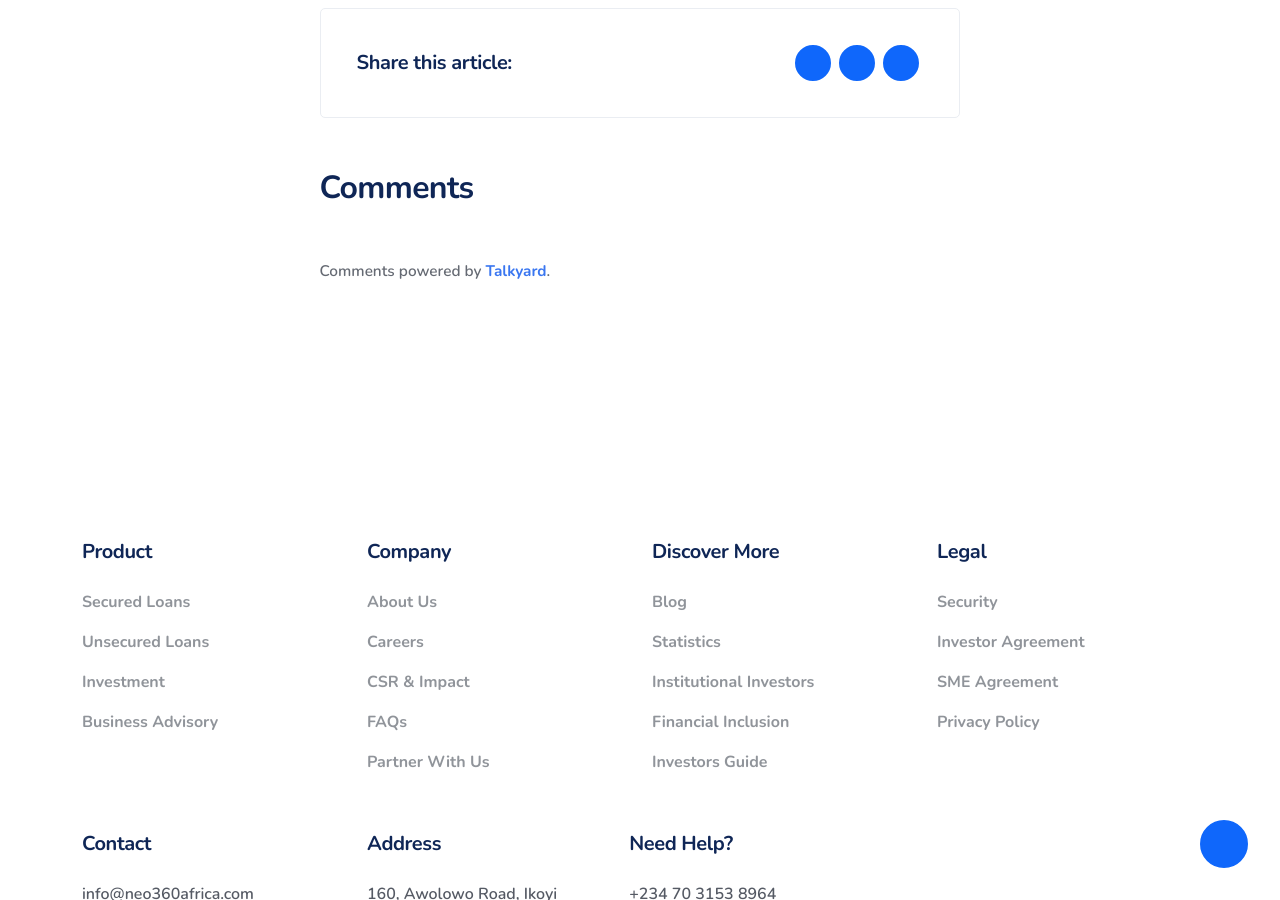
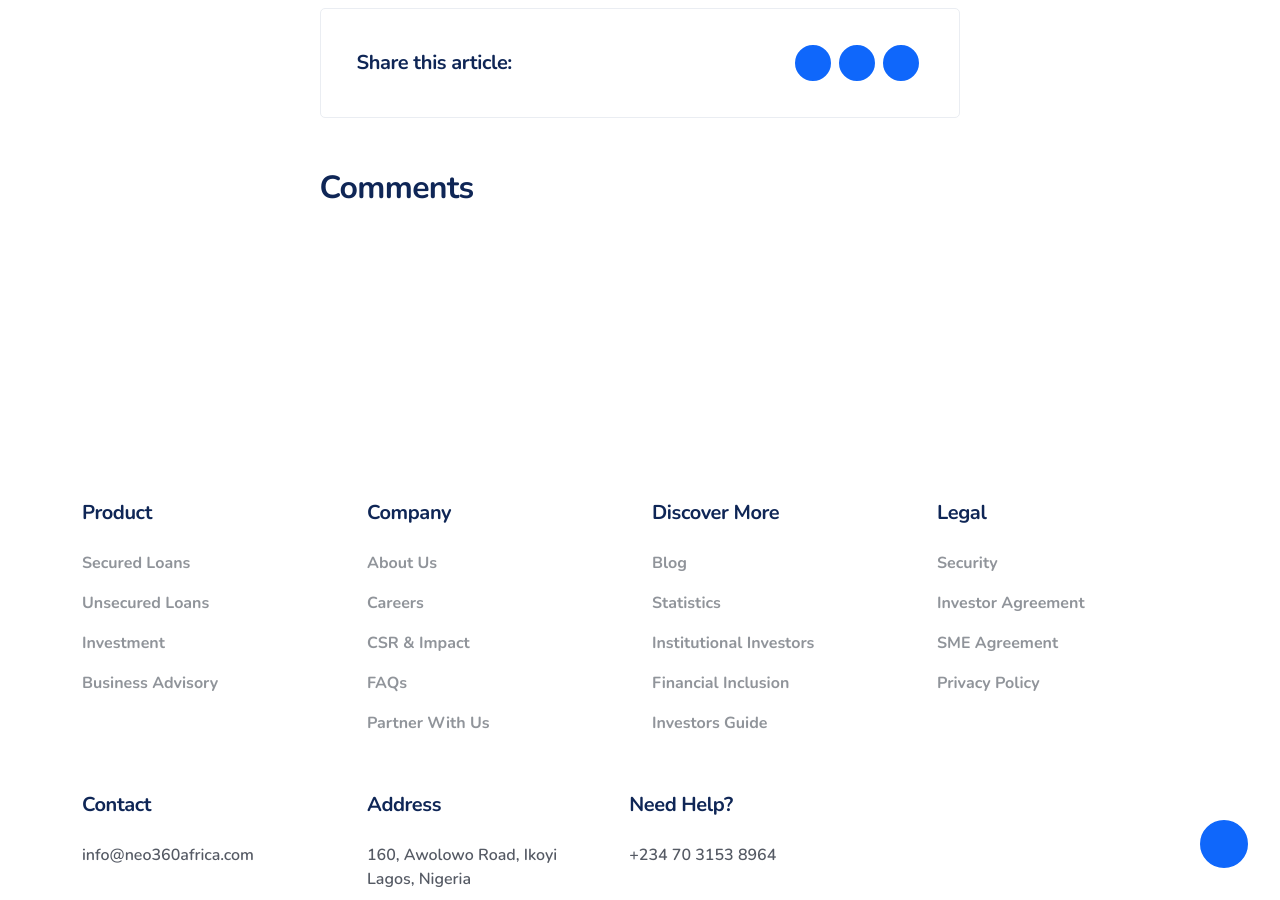
Before and after one commit to neo360africa3/neo360africa3.github.io, a Jekyll site: the page built from _posts/2019-10-15-turning-your-passion-to-a-business.markdown, in a window 1280 px wide and 900 px high, scrolled down 1882 px. Built offline with Jekyll 4.4.1, drawn with Linux system fonts in a browser that asks for light colours; our own code applies the rules of GitHub Pages for plain Markdown files; a script that is not in the unit is left out; comment, search, counter and statistics services are not loaded; some of the changed lines change nothing that is shown.

Commit message:
updated discus comments

```diff
--- a/_includes/disqus.html
+++ b/_includes/disqus.html
@@ -1,11 +1,21 @@
 <h3 class="h2 mb-4 mb-md-5">Comments</h3>
-{% if site.talkyard_server_url %}
-<script>talkyardServerUrl='{{ site.talkyard_server_url }}';</script>
-<script async defer src="{{ site.talkyard_script_url }}"></script>
-<!-- You can specify a per page discussion id on the next line, if your URLs might change. -->
-<div class="talkyard-comments" data-discussion-id="{{ page.discussion_id }}" style="margin-top: 45px;">
-<noscript>Please enable Javascript to view comments.</noscript>
-<p style="margin-top: 25px; opacity: 0.9; font-size: 96%">Comments powered by
-<a href="https://www.talkyard.io">Talkyard</a>.</p>
-</div>
-{% endif %}
+<div id="disqus_thread"></div>
+<script>
+
+/**
+*  RECOMMENDED CONFIGURATION VARIABLES: EDIT AND UNCOMMENT THE SECTION BELOW TO INSERT DYNAMIC VALUES FROM YOUR PLATFORM OR CMS.
+*  LEARN WHY DEFINING THESE VARIABLES IS IMPORTANT: https://disqus.com/admin/universalcode/#configuration-variables*/
+/*
+var disqus_config = function () {
+this.page.url = PAGE_URL;  // Replace PAGE_URL with your page's canonical URL variable
+this.page.identifier = PAGE_IDENTIFIER; // Replace PAGE_IDENTIFIER with your page's unique identifier variable
+};
+*/
+(function() { // DON'T EDIT BELOW THIS LINE
+var d = document, s = d.createElement('script');
+s.src = 'https://neo360africa.disqus.com/embed.js';
+s.setAttribute('data-timestamp', +new Date());
+(d.head || d.body).appendChild(s);
+})();
+</script>
+<noscript>Please enable JavaScript to view the comments</noscript>
```
